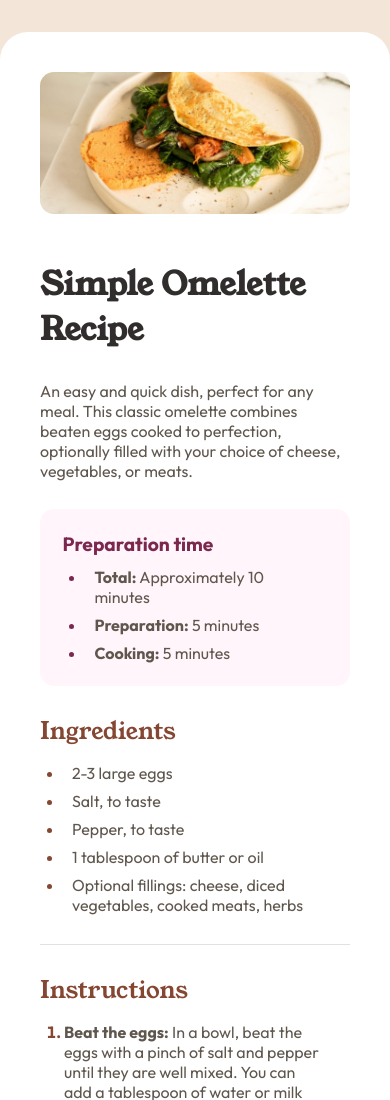
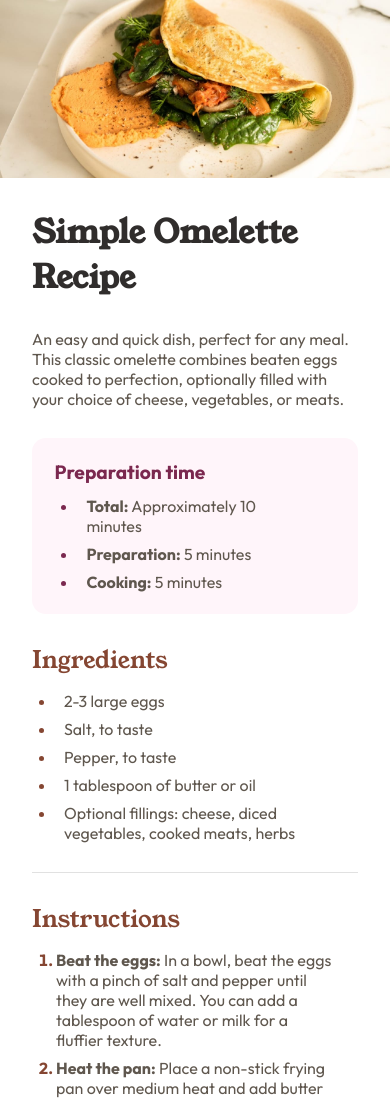
Before and after one commit to ValperDev/recipe-page, a plain HTML site: page index.html in a window 390 px wide. Shown: the top 1100 px of the page. Drawn offline with Linux system fonts and the light colour scheme.

Commit message:
Finish mobile styles

```diff
--- a/styles.css
+++ b/styles.css
@@ -80,6 +80,10 @@ img {
 
 .recipe__image {
     border-radius: 14px;
+    -webkit-border-radius: 14px;
+    -moz-border-radius: 14px;
+    -ms-border-radius: 14px;
+    -o-border-radius: 14px;
 }
 
 .recipe-content {
@@ -97,6 +101,10 @@ img {
     background-color: var(--rose-white);
     border-radius: 14px;
     padding: 1.4em;
+    -webkit-border-radius: 14px;
+    -moz-border-radius: 14px;
+    -ms-border-radius: 14px;
+    -o-border-radius: 14px;
 }
 
 .preparation__title,
@@ -169,3 +177,31 @@ img {
     color: var(--nutmeg);
     font-weight: 700;
 }
+
+@media only screen and (max-width: 730px) {
+    .recipe {
+        border-radius: 0;
+        padding: 0;
+        margin: unset;
+        -webkit-border-radius: 0;
+        -moz-border-radius: 0;
+        -ms-border-radius: 0;
+        -o-border-radius: 0;
+    }
+
+    .recipe__image {
+        border-radius: 0;
+        -webkit-border-radius: 0;
+        -moz-border-radius: 0;
+        -ms-border-radius: 0;
+        -o-border-radius: 0;
+    }
+
+    .recipe-content {
+        padding: 2em;
+    }
+
+    .recipe__name {
+        padding-top: 0;
+    }
+}
```
